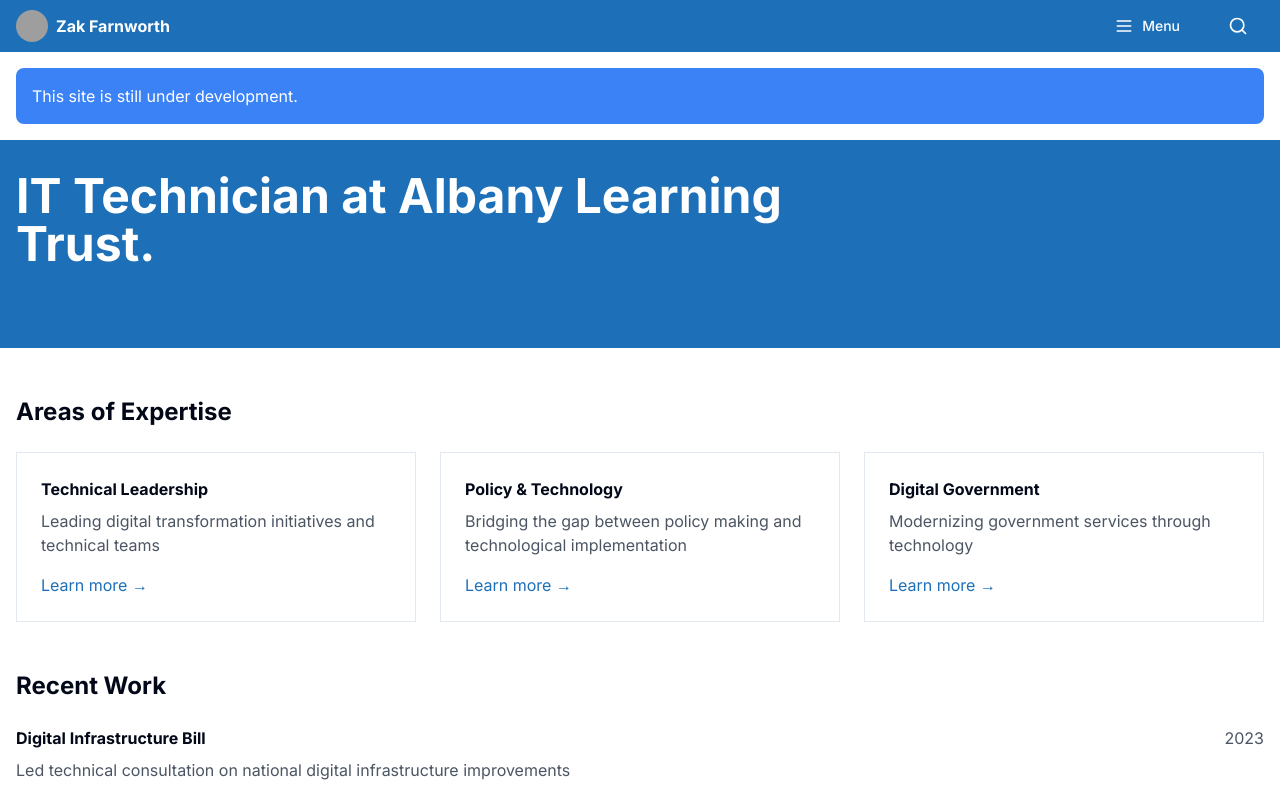
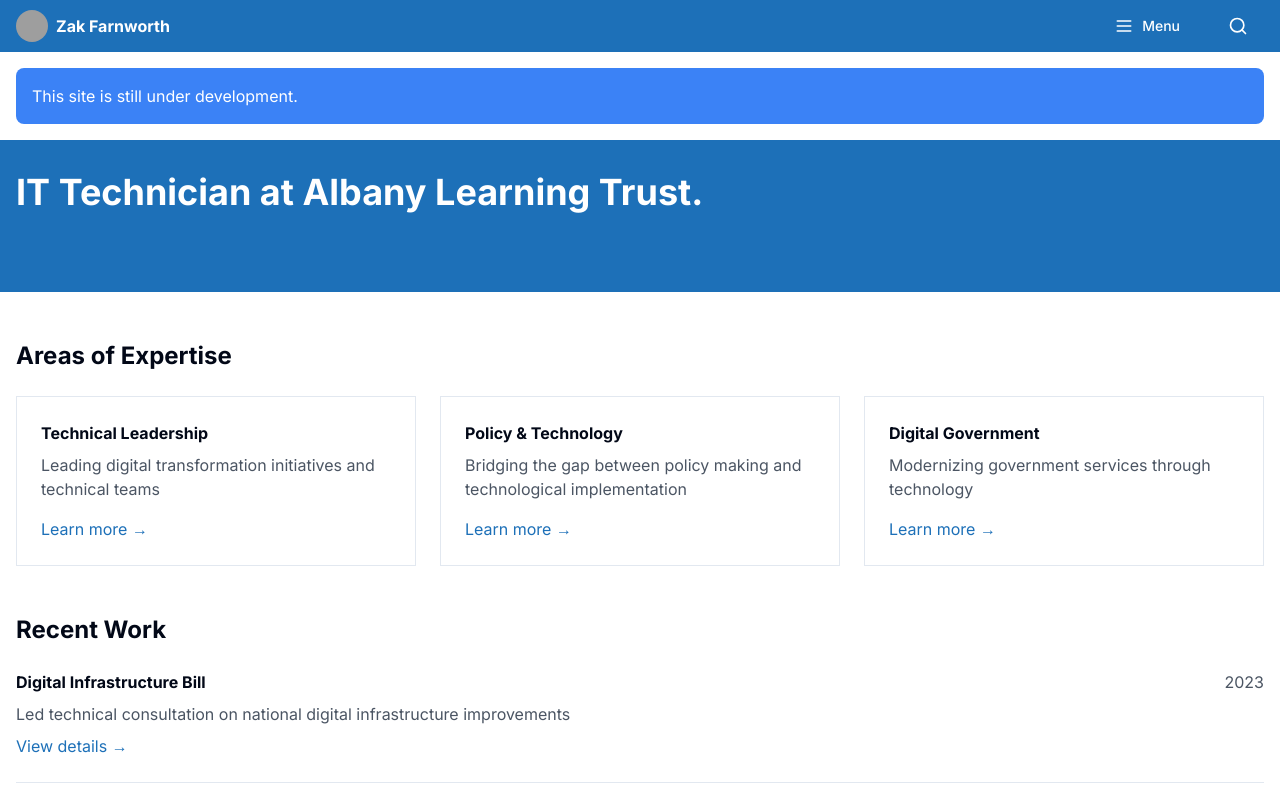
Before and after one commit to zakfarnworth23/zakfarnworthdotcom, a Next.js app: page / in a window 1280 px wide. Shown: the top 794 px of the page. Built offline with nearby package versions, Linux system fonts and the light colour scheme; grey boxes are pictures that could not be loaded.

Commit message:
Update page.tsx

```diff
--- a/app/page.tsx
+++ b/app/page.tsx
@@ -12,7 +12,7 @@
       <TestComponent />
       <div className="bg-[#1d70b8] text-white pb-12">
         <div className="container mx-auto px-4">
-          <h1 className="text-3xl md:text-4xl lg:text-5xl font-bold max-w-4xl py-8">
+          <h1 className="text-2xl md:text-3xl lg:text-4xl font-bold max-w-4xl py-8">
             IT Technician at Albany Learning Trust.
           </h1>
         </div>
```
